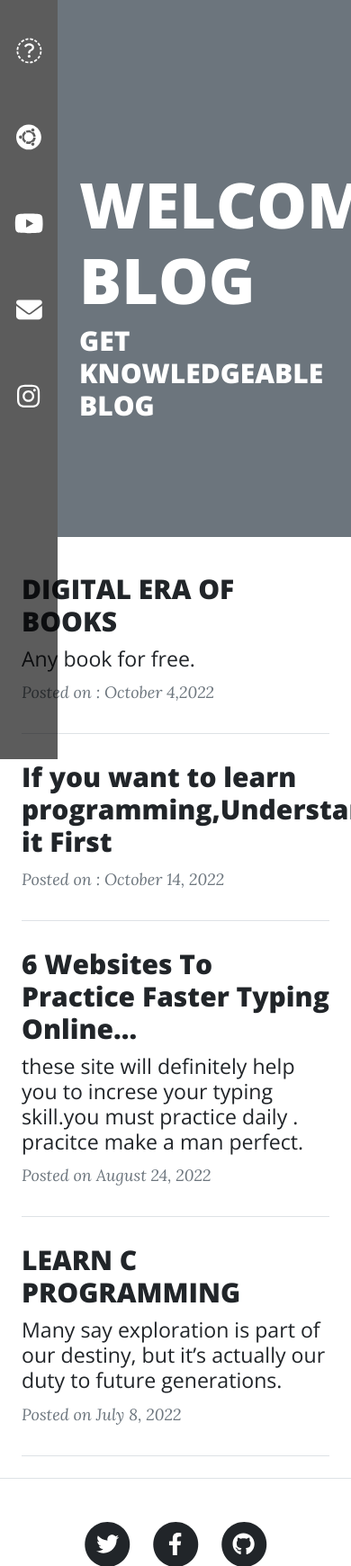
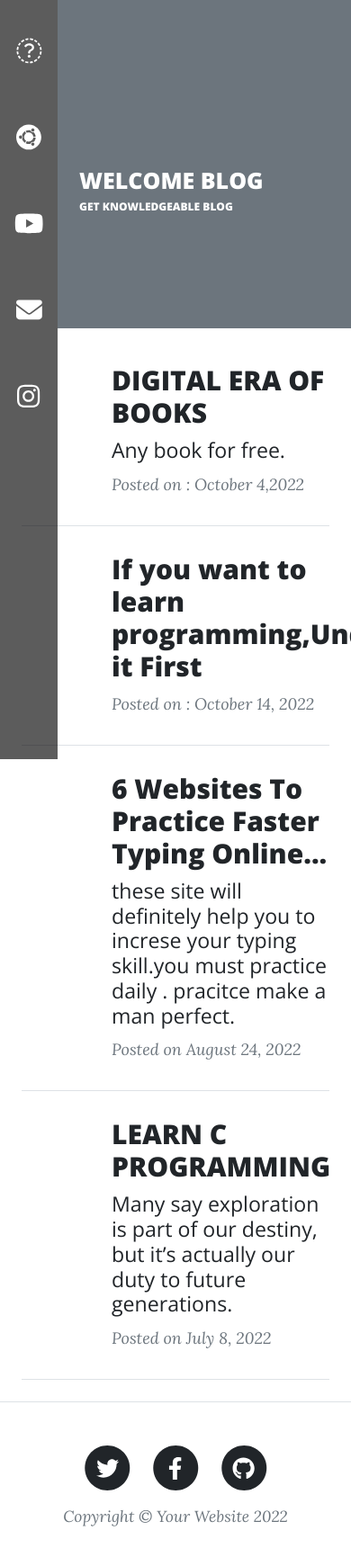
Before and after one commit to Ronak-Ronu/csbs2.0, a Flask app: page /blog in a window 390 px wide; the page is wider, and only the part inside the window is pictured. Shown: the top 1741 px of that part at 90% size. After the commit the page ends 1697 px from the top of that part, so only its background shows below. Run offline with Flask 2, Linux system fonts and the light colour scheme; some libraries are stand-ins or nearby versions.

Commit message:
2nd commit

```diff
--- a/templates/index.html
+++ b/templates/index.html
@@ -98,7 +98,8 @@
         margin-bottom: 3rem;
     padding-top: calc(8rem + 57px);
       padding-bottom: 8rem;
-       background: no-repeat center center;
+      width: 100%;
+       background: no-repeat center ;
         background-color: #6c757d;
         margin-top: 0;
   margin-bottom: 0.6rem;
@@ -108,11 +109,18 @@
         color: white;
         font-size: 30px;
       }
-    @media (max-width:500px){
-      header .headwelcome{
-        width: 100vw;
+      @media (max-width:500px){
+        .headwelcome{
+          width: 150%;
+          font-size: 12px;
+        }
+        .headwelcome .site-heading h1{
+          font-size: 25px;
+        }
+        .post-preview{
+          margin-left: 100px;
+        }
       }
-    }
     </style>
   </head>
 
@@ -186,7 +194,7 @@
         <div class="row gx-4 gx-lg-5 justify-content-center">
           <div class="col-md-10 col-lg-8 col-xl-7">
             <div class="site-heading">
-              <h1 style="font-size: 70px;">WELCOME BLOG</h1>
+              <h1>WELCOME BLOG</h1>
               <span class="subheading">GET KNOWLEDGEABLE BLOG</span>
             </div>
           </div>
```
